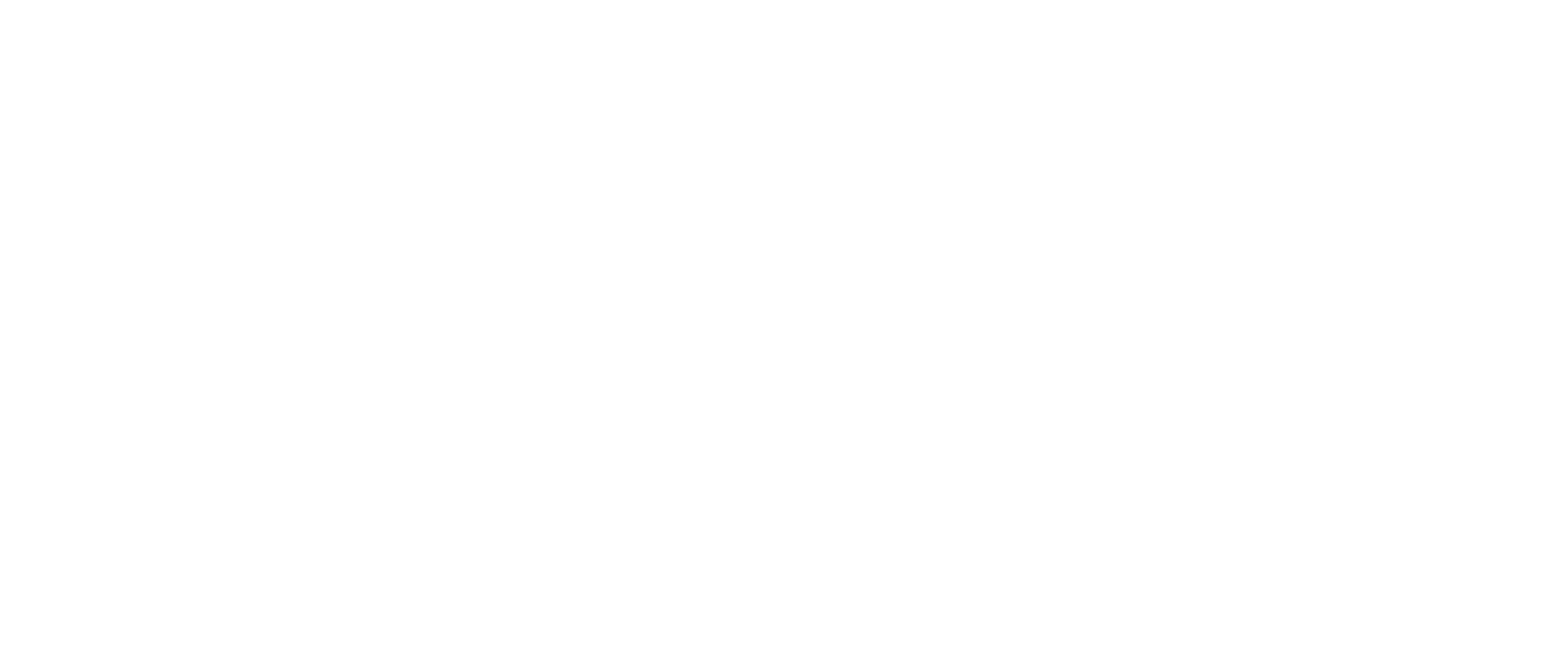
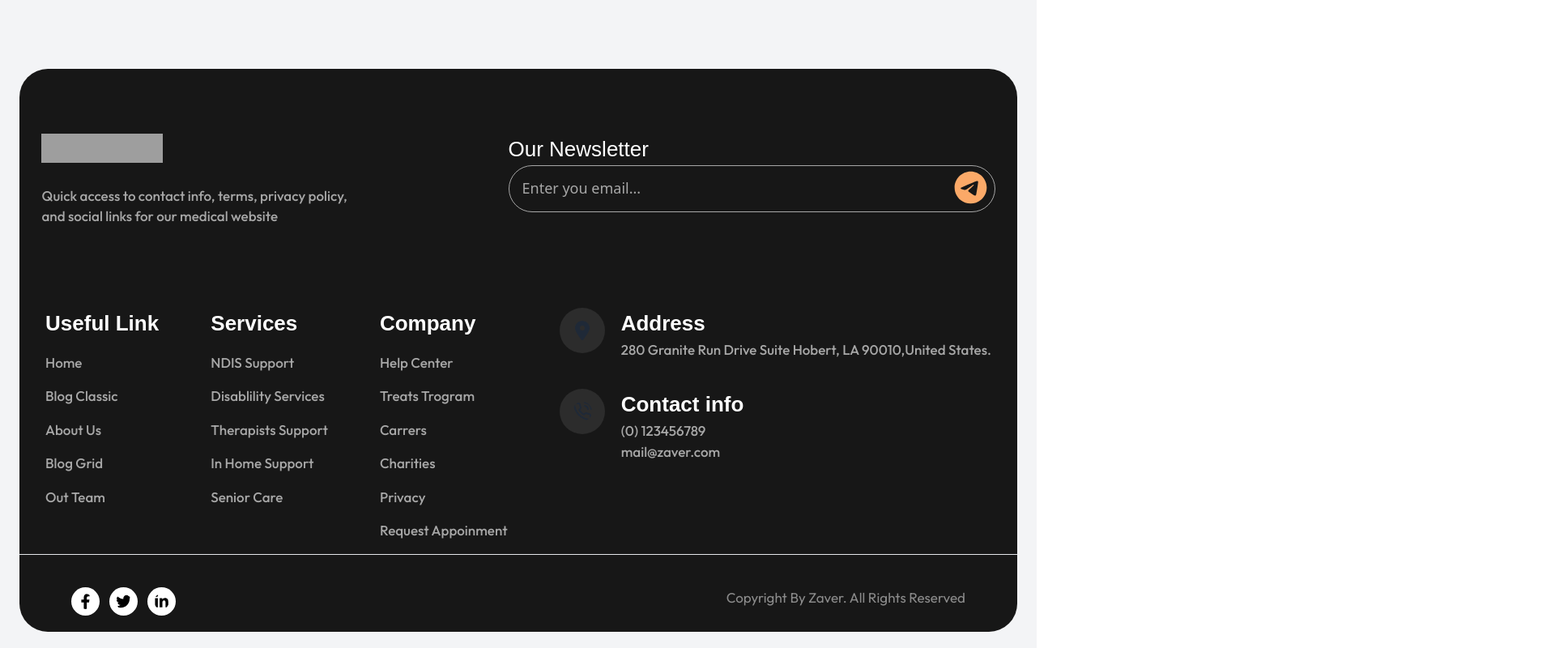
Before and after one commit to Khalid09dev/B9-Assignment_09, a React (Vite) app: page / in a window 1280 px wide. Shown: the part 2547-3347 px from the top of the page at 81% size, 1920 px wide, since content can reach past the window. Before the commit the page ends 2050 px from the top, so only its background shows below. Built offline with nearby package versions, Linux system fonts and the light colour scheme; grey boxes are pictures that could not be loaded; a web font is replaced by a local one.

Commit message:
added a simple footer section

```diff
--- a/index.html
+++ b/index.html
@@ -4,7 +4,7 @@
     <meta charset="UTF-8" />
     <link rel="icon" type="image/svg+xml" href="https://i.postimg.cc/D04JH0Tx/Gemini-Generated-Image-9wgr4x9wgr4x9wgr.jpg" />
     <meta name="viewport" content="width=device-width, initial-scale=1.0" />
-    <title>Aver</title>
+    <title>Zaver</title>
   </head>
   <body>
     <div id="root"></div>
--- a/src/components/AboutUs/AboutUs.jsx
+++ b/src/components/AboutUs/AboutUs.jsx
@@ -1,7 +1,9 @@
 import { MdOutlineDoubleArrow } from "react-icons/md";
+
 
 const AboutUs = () => {
     return (
+        <div>
             <div className="mt-28 flex justify-center gap-8">
                 <div>
                 <h5 className="text-[#FBA968] text-base font-medium outfit mb-5">ABOUT US</h5>
@@ -16,8 +18,32 @@
                 <button className="text-white bg-[#171717] py-4 px-9 rounded-full text-[14px] outfit font-medium hover:bg-[#FBA968] duration-200">MORE ABOUT US</button>
                 </div>
                 <img className="w-[660px] h-[575px] rounded-3xl" src="https://i.postimg.cc/tgxRRkTj/take-care-nurse.jpg" alt="#" />
+
+            </div>
+            <hr className="border-t-[2px] mt-32 mb-14 mx-7"/>
+            <div className="flex justify-around">
+                <img src="https://i.postimg.cc/fRcJQXzy/client-logo2.webp" alt="#" />
+                <img src="https://i.postimg.cc/9FtrvZFM/client-logo3.webp" alt="#" />
+                <img src="https://i.postimg.cc/SRLxbb45/client-logo4.webp" alt="#" />
+                <img src="https://i.postimg.cc/KvZZ3VxG/client-logo5.webp" alt="#" />
+                <img src="https://i.postimg.cc/13bhBYhN/client-logo6.webp" alt="#" />
+            </div>
         </div>
     );
 };
 
 export default AboutUs;
+
+
+// import React, { useRef, useState } from 'react';
+
+
+// import './styles.css';
+
+// export default function App() {
+//   return (
+//     <>
+//
+//     </>
+//   );
+// }
--- /dev/null
+++ b/src/components/Footer/Footer.jsx
@@ -0,0 +1,87 @@
+import { FaLocationDot } from "react-icons/fa6";
+import { FiPhoneCall } from "react-icons/fi";
+import { FaFacebookF } from "react-icons/fa";
+import { FaTwitter } from "react-icons/fa";
+import { FaLinkedinIn } from "react-icons/fa";
+import { FaTelegram } from "react-icons/fa6";
+
+const Footer = () => {
+    return (
+        <div className="mx-6 pb-5 mt-24">
+            <footer className="bg-[#171717] rounded-[35px]">
+                <div className="flex justify-around gap-36 pt-20">
+                    <div>
+                        <img className="h-[36px] w-[150px] text-white mb-7" src="https://i.postimg.cc/XJRcgNCT/footer-logo.png" alt="#" />
+                        <p className="text-[#A7A7A7] text-[17px] outfit font-medium pb-5">Quick access to contact info, terms, privacy policy, <br /> and social links for our medical website</p>
+                    </div>
+                    <div>
+                        <h4 className="text-[26px] anek font-medium text-[#FFFFFF]">Our Newsletter</h4>
+                        <div className="relative">
+                            <input className="py-4 pr-[10px] pl-4 w-[601px] bg-[#171717]  border-[#A7A7A7] border-[1px] rounded-full placeholder:text-[#A7A7A7] placeholder:font-medium placeholder:text-[18px]" type="email" placeholder="Enter you email..." required/>
+                            <FaTelegram className="absolute left-[550px] bottom-2.5 w-[41px] h-[41px] duration-150 text-[#FBA968] hover:text-white"/>
+                        </div>
+                    </div>
+                </div>
+
+            <div className="flex justify-around pt-20">
+            <ul className="text-[17px] outfit text-[#A7A7A7] font-medium">
+                <li className="text-[#FFFFFF] text-[26px] anek mb-4 font-semibold">Useful Link</li>
+                    <li className="pb-4">Home</li>
+                    <li className="pb-4">Blog Classic</li>
+                    <li className="pb-4">About Us</li>
+                    <li className="pb-4">Blog Grid</li>
+                    <li className="pb-4">Out Team</li>
+                </ul>
+
+                <ul className="text-[17px] outfit text-[#A7A7A7] font-medium">
+                    <li className="text-[#FFFFFF] text-[26px] anek mb-4 font-semibold">Services</li>
+                    <li className="pb-4">NDIS Support</li>
+                    <li className="pb-4">Disablility Services</li>
+                    <li className="pb-4">Therapists Support</li>
+                    <li className="pb-4">In Home Support</li>
+                    <li className="pb-4">Senior Care</li>
+                </ul>
+
+                <ul className="text-[17px] outfit text-[#A7A7A7] font-medium">
+                    <li className="text-[#FFFFFF] text-[26px] anek mb-4 font-semibold">Company</li>
+                    <li className="pb-4">Help Center</li>
+                    <li className="pb-4">Treats Trogram</li>
+                    <li className="pb-4">Carrers</li>
+                    <li className="pb-4">Charities</li>
+                    <li className="pb-4">Privacy</li>
+                    <li className="pb-4">Request Appoinment</li>
+                </ul>
+                <div>
+                    <div className="flex gap-5">
+                        <FaLocationDot className="text-3xl w-14 h-14 p-4 rounded-full bg-[#E1E1E11A]"/>
+                        <div className="text-[17px] outfit text-[#A7A7A7] font-medium pb-9">
+                            <h4 className="text-[#FFFFFF] text-[26px] anek font-semibold">Address</h4>
+                            <p>280 Granite Run Drive Suite Hobert, LA 90010,United States.</p>
+                        </div>
+                    </div>
+
+                    <div className="flex gap-5">
+                        <FiPhoneCall className="text-3xl bg-[#E1E1E11A] w-14 h-14 p-4 rounded-full"/>
+                        <div className="text-[17px] outfit text-[#A7A7A7] font-medium">
+                            <h4 className="text-[#FFFFFF] text-[26px] anek font-semibold">Contact info</h4>
+                            <p>(0) 123456789</p>
+                            <p>mail@zaver.com</p>
+                        </div>
+                    </div>
+                </div>
+            </div>
+            <hr />
+            <div className="flex justify-between mx-16 mt-10 pb-5">
+                <div className="flex gap-3">
+                    <FaFacebookF className="w-[35px] h-[35px] text-black rounded-full p-2 bg-[#FFFFFF]"/>
+                    <FaTwitter className="w-[35px] h-[35px] text-black rounded-full p-2 bg-[#FFFFFF]"/>
+                    <FaLinkedinIn className="w-[35px] h-[35px] text-black rounded-full p-2 bg-[#FFFFFF]"/>
+                </div>
+                <p className="text-[#FFFFFF80] text-[17px] outfit">Copyright By Zaver. All Rights Reserved</p>
+            </div>
+            </footer>
+        </div>
+    );
+};
+
+export default Footer;
--- a/src/components/Navbar/Navbar.jsx
+++ b/src/components/Navbar/Navbar.jsx
@@ -2,7 +2,7 @@
 const Navbar = () => {
     return (
         <div className="flex justify-around items-center py-8">
-            <img className="h-[36px] w-[150px] " src="https://i.postimg.cc/bwpCmJFp/logo.png" alt="Logo" />
+            <img className="h-[36px] w-[150px]" src="https://i.postimg.cc/bwpCmJFp/logo.png" alt="Logo" />
             <div>
                 <ul className="flex items-center gap-11 text-[#171717] text-[17px] font-medium leading-3">
                     <li className="text-[#FBA968]"><a href="#">HOME</a></li>
--- a/src/components/Root/Root.jsx
+++ b/src/components/Root/Root.jsx
@@ -1,3 +1,4 @@
+import Footer from "../Footer/Footer";
 import Navbar from "../Navbar/Navbar";
 import {Outlet} from 'react-router-dom'
 
@@ -6,6 +7,7 @@
         <div className="bg-gray-100">
             <Navbar></Navbar>
             <Outlet></Outlet>
+            <Footer></Footer>
         </div>
     );
 };
```
Lines whose indentation alone changed are shown as unchanged.
